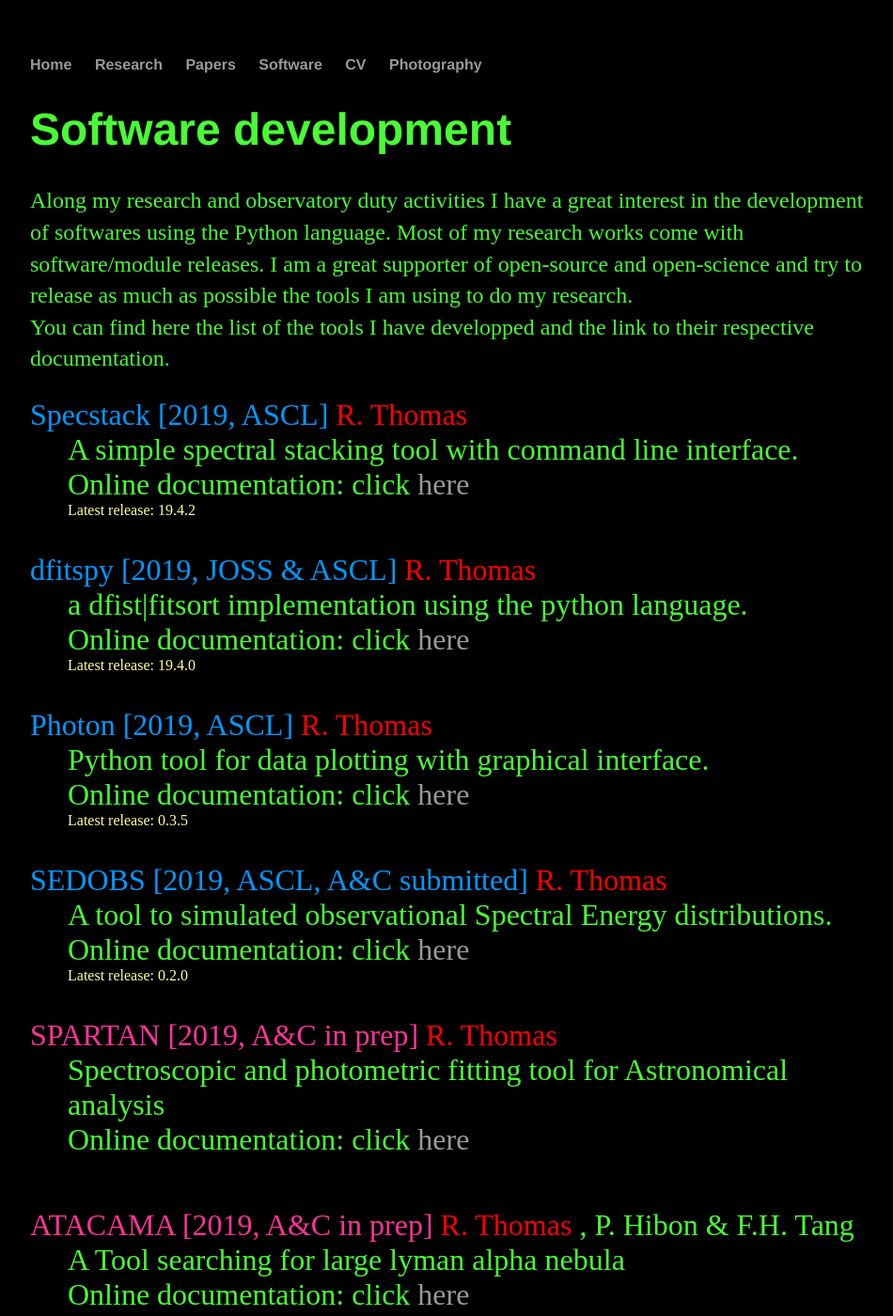
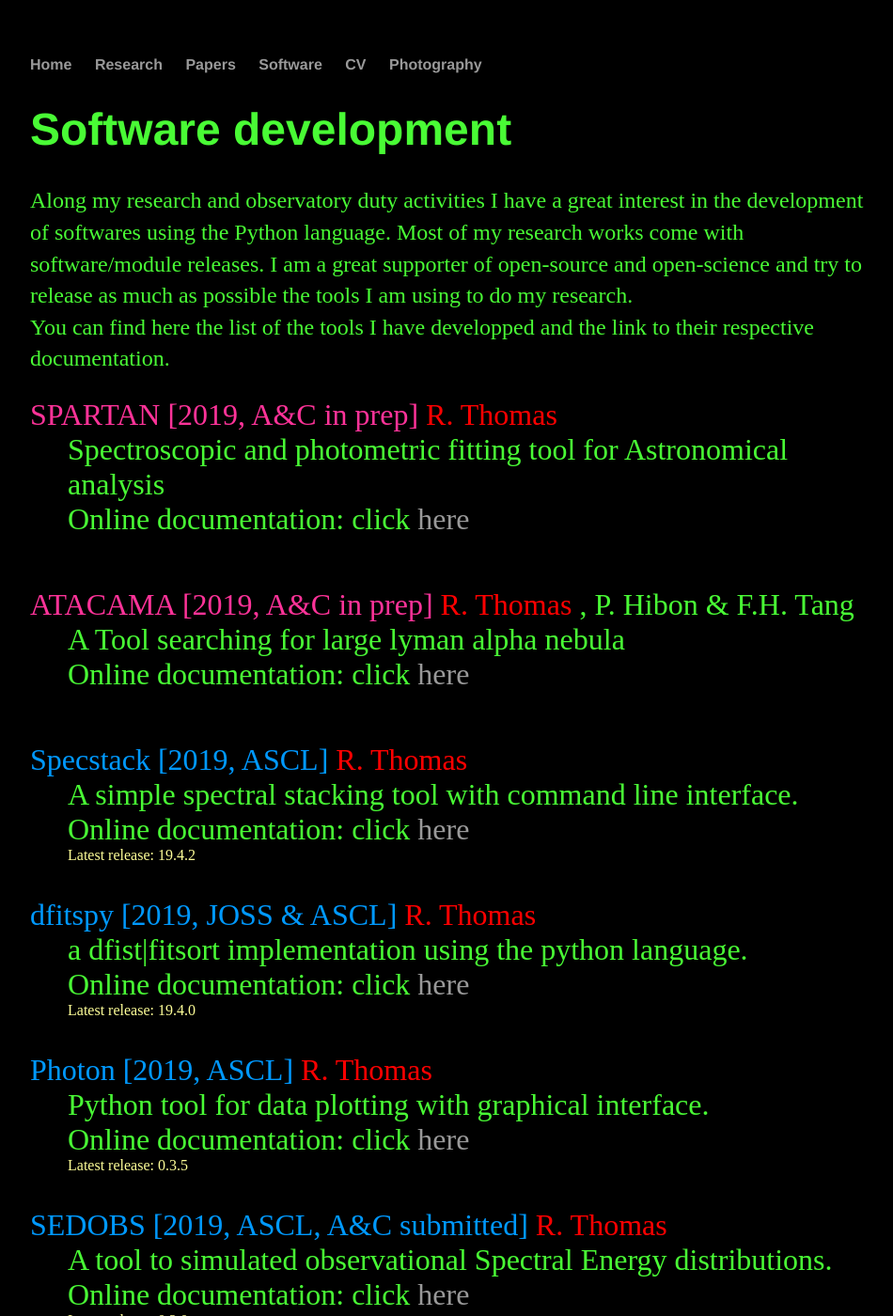
Before and after one commit to astrom-tom/astrom-tom.github.io, a Jekyll site: the page built from Software/index.html, in a window 1280 px wide and 1400 px high. Shown: the whole window at 94% size, without its empty margins (160-1110 px from the left). Built offline with Jekyll 4.4.1, drawn with Linux system fonts in a browser that asks for light colours.

Commit message:
Update index.html

```diff
--- a/Software/index.html
+++ b/Software/index.html
@@ -13,6 +13,16 @@
 		You can find here the list of the tools I have developped and the link to their respective documentation.<br>
 
 <dl style="color:rgb(73, 251, 53);" >
+
+   <dt> <font size="6"> <span class='softP'>SPARTAN [2019, A&C in prep]</span>  <span class='me'> R. Thomas </span> </font>  </dt>
+       <dd> <font size="6">  Spectroscopic and photometric fitting tool for Astronomical analysis  <br> Online documentation:
+	       click <a href="https://astrom-tom.github.io/SPARTAN/build/html/index.html">here</a>  </font>
+			<br><br><br>&nbsp;</dd>
+
+   <dt> <font size="6"> <span class='softP'>ATACAMA [2019, A&C in prep]</span>  <span class='me'> R. Thomas </span>, P. Hibon & F.H. Tang</font>  </dt>
+       <dd> <font size="6">  A Tool searching for large lyman alpha nebula  <br> Online documentation:
+	       click <a href="https://astrom-tom.github.io/SPARTAN/build/html/index.html">here</a>  </font>
+			<br><br><br>&nbsp;</dd>
 
   <dt> <font size="6"> <span class='softR'>Specstack [2019, ASCL]</span>  <span class='me'> R. Thomas </span> </font>  </dt>
        <dd> <font size="6">  A simple spectral stacking tool with command line interface.  <br> Online documentation:
@@ -38,15 +48,6 @@
 			<span class='softV'> Latest release: 0.2.0</span>
 	       			<br><br>&nbsp;</dd>
 
-   <dt> <font size="6"> <span class='softP'>SPARTAN [2019, A&C in prep]</span>  <span class='me'> R. Thomas </span> </font>  </dt>
-       <dd> <font size="6">  Spectroscopic and photometric fitting tool for Astronomical analysis  <br> Online documentation:
-	       click <a href="https://astrom-tom.github.io/SPARTAN/build/html/index.html">here</a>  </font>
-			<br><br><br>&nbsp;</dd>
-
-   <dt> <font size="6"> <span class='softP'>ATACAMA [2019, A&C in prep]</span>  <span class='me'> R. Thomas </span>, P. Hibon & F.H. Tang</font>  </dt>
-       <dd> <font size="6">  A Tool searching for large lyman alpha nebula  <br> Online documentation:
-	       click <a href="https://astrom-tom.github.io/SPARTAN/build/html/index.html">here</a>  </font>
-			<br><br><br>&nbsp;</dd>
 
    <dt> <font size="6"> <span class='softR'>catscii [2019, zenodo]</span>  <span class='me'> R. Thomas </span> </font>  </dt>
        <dd> <font size="6">  A simpe catalog query module in python. <br> Online documentation:
```
